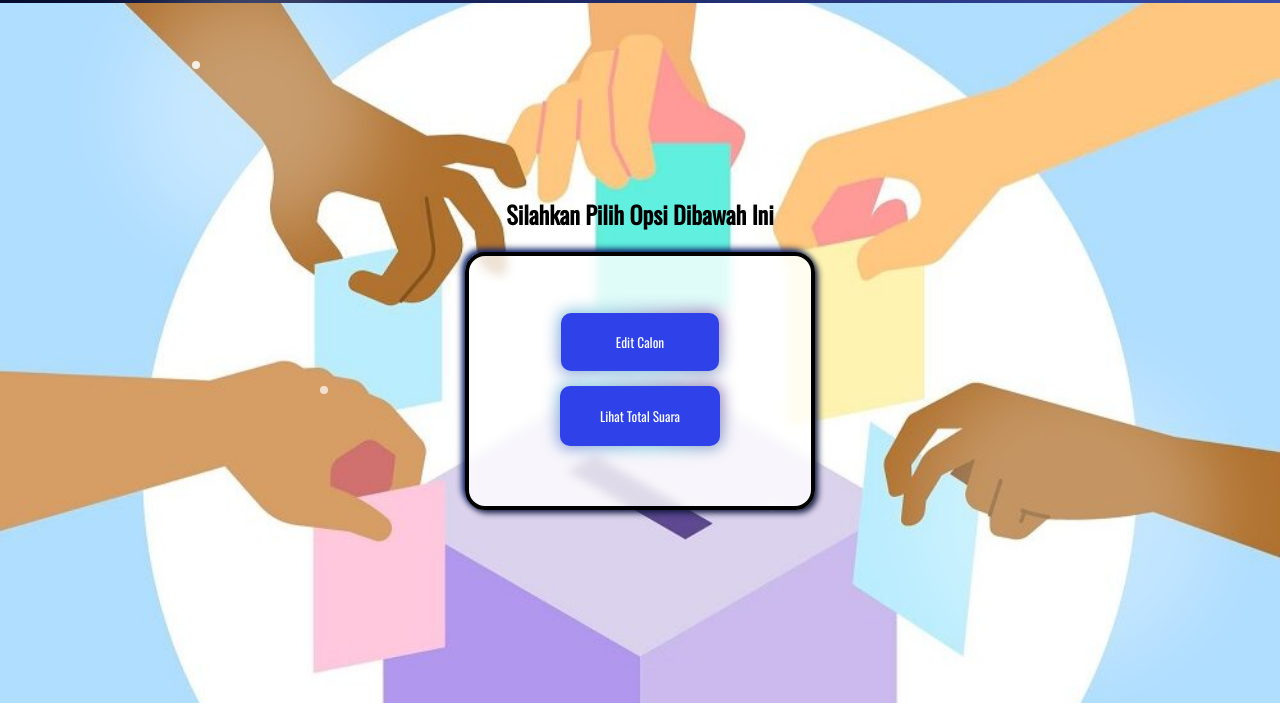
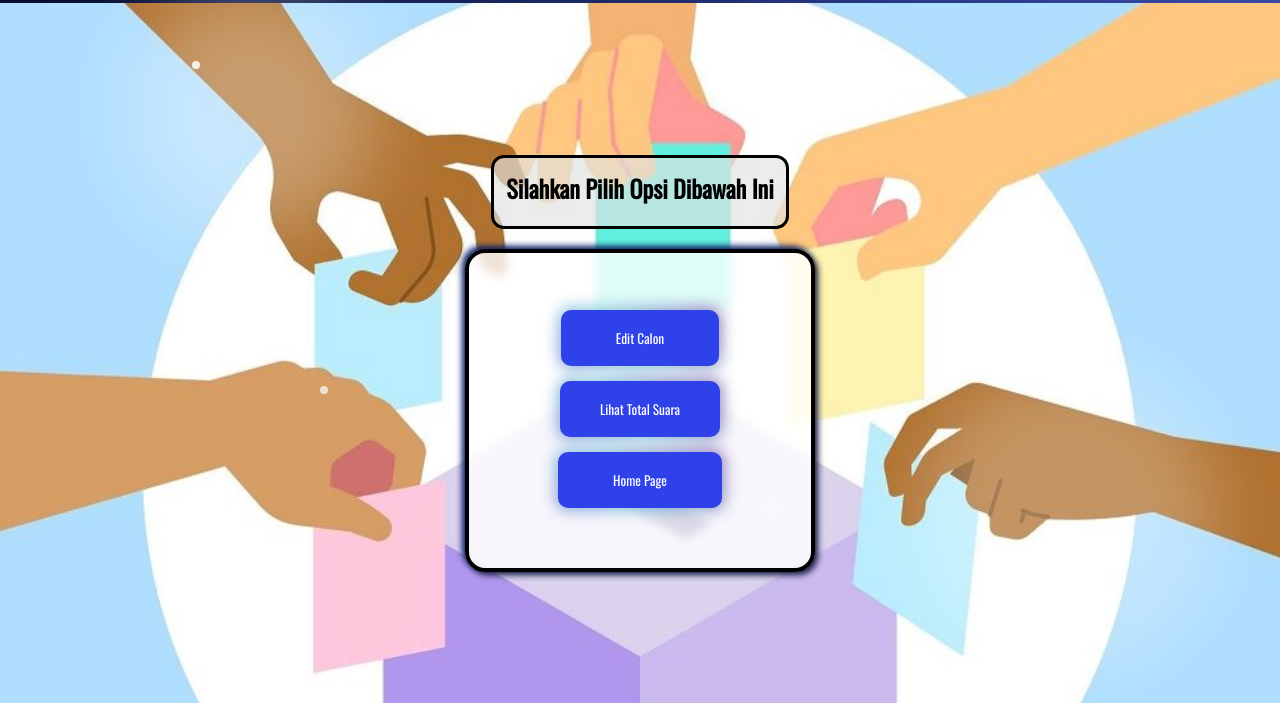
Before and after one commit to NoctiLume/Voting-App, a plain HTML site: page pageadmin/pageadmin.html in a window 1280 px wide. Shown: the part 94-800 px from the top of the page. Drawn offline with nearby package versions, Linux system fonts and the light colour scheme.

Commit message:
Add files via upload

```diff
--- a/pageadmin/haladmin.css
+++ b/pageadmin/haladmin.css
@@ -16,7 +16,15 @@
     padding: 25px 10px;
 }
 
+#card-subjudul{
+    margin: 20px;
+    border: 3px solid;
+    border-radius: 13px;
+    background-color: hsla(0, 0%, 89%, 0.662);
+}
+
 #sub-judul{
+    margin: 12px;
     text-align: center;
     margin-bottom: 20px
 }
@@ -82,7 +90,7 @@
 }
 
 #button1{
-    padding: 18.7px 55px;
+    padding: 18px 55px;
     border: none;
     outline: none;
     color: #FFF;
@@ -95,7 +103,19 @@
 }
 
 #button2{
-    padding: 20px 40px;
+    padding: 18px 40px;
+    border: none;
+    outline: none;
+    color: #FFF;
+    cursor: pointer;
+    position: relative;
+    z-index: 0;
+    border-radius: 12px;
+    font-family: Oswald, arial;
+}
+
+#button3{
+    padding: 18px 55px;
     border: none;
     outline: none;
     color: #FFF;
--- a/pageadmin/pageadmin.html
+++ b/pageadmin/pageadmin.html
@@ -9,6 +9,7 @@
     <link rel="preconnect" href="https://fonts.googleapis.com">
     <link rel="preconnect" href="https://fonts.gstatic.com" crossorigin>
     <link href="https://fonts.googleapis.com/css2?family=Noto+Serif:ital,wght@0,100..900;1,100..900&family=Oswald&display=swap" rel="stylesheet">
+    <link rel="icon" type="image/png" href="../logo.png">
 </head>
 <body>
     <header>
@@ -18,7 +19,10 @@
     </header>
 
     <main class="badan">
-        <h2 id="sub-judul">Silahkan Pilih Opsi Dibawah Ini</h2>
+
+        <div id="card-subjudul">
+            <h2 id="sub-judul">Silahkan Pilih Opsi Dibawah Ini</h2>
+        </div>
 
         <div class="bg-circle"></div>
         <div class="bg-circle2"></div>
@@ -40,6 +44,12 @@
                         <button class="button" id="button2">Lihat Total Suara</button>
                     </a>
                 </div>
+
+                <div class="wrap">
+                    <a href="../index.html">
+                        <button class="button" id="button3">Home Page</button>
+                    </a>
+                </div>
             </a>
         </div>
     </main>
--- a/peserta/peserta.css
+++ b/peserta/peserta.css
@@ -31,7 +31,7 @@ header {
   width: 70%;
   max-width: 650px;
   padding: 10px 20px;
-  border: 1px solid;
+  border: 3px solid;
   font-weight: 600;
   font-family: Oswald, arial;
   background: rgba(255, 255, 255, 0.65);
--- a/ddp/pageadmin/editcalon.css
+++ b/peserta/terimakasih.css
@@ -1,39 +1,38 @@
 body{
-    margin: 10px;
-    background-image: url(voting-e1711380786234.jpeg);
+    background-image: url(images/voting-e1711380786234.jpeg);
+    background-repeat: no-repeat;
+    background-position: center;
+    background-size: cover;
+    background-attachment: fixed;
     display: flex;
     flex-direction: column;
     align-items: center;
-    background-position: center;
-    background-attachment: fixed;
-    background-size: cover;
-    overflow: hidden;
+    margin-top: 20px;
     font-family: Oswald, arial;
 }
 
-.judul{
-    justify-content: center;
-    padding: 4px 20px;
-    border: 3px solid;
-    color: black;
-    background: hsla(206, 41%, 90%, 0.705);
-    border-radius: 20px;
-    max-width: 500px;
+.card{
+    display: flex;
+    flex-direction: column;
+    align-content: center;
+    border: 4px solid;
+    box-shadow: 3px 3px 6px rgb(21, 28, 66), -3px -3px 6px rgb(9, 31, 106);
+    border-radius: 16px;
+    background-color: white;
 }
 
-.opsi{
+.makasih{
     display: flex;
-    flex-direction: column;
-    align-items: center;
+    align-content: center;
+    margin: 15px;
 }
 
-.card{
-    margin: 25px;
-    background: rgba(255, 255, 255, 0.847);
-    box-shadow: 3px 3px 6px rgb(21, 28, 66), -3px -3px 6px rgb(9, 31, 106);
-    border: solid 4px;
-    border-radius: 14px;
-    padding: 20px 60px;
+.wrap{
+    display: flex;
+    justify-content: center;
+    align-items: center;
+    margin-top: 15px;
+    margin-bottom: 15px;
 }
 
 .tombol{
```
Also changed, not shown: index.html (+2 -1 lines), pageadmin/calon/calon1.html (+1 -0 lines), pageadmin/calon/calon2.html (+5 -0 lines), pageadmin/calon/calon3.html (+5 -0 lines), pageadmin/calon/calon4.html (+5 -0 lines), pageadmin/editcalon.html (+1 -0 lines), peserta/peserta.html (+9 -1 lines), peserta/pilihcalon.html (+1 -0 lines), peserta/terimakasih.html (renamed from ddp/admin/admin.html, +17 -12 lines), logo.png (added), pageadmin/suara.html (line endings or trailing spaces).
